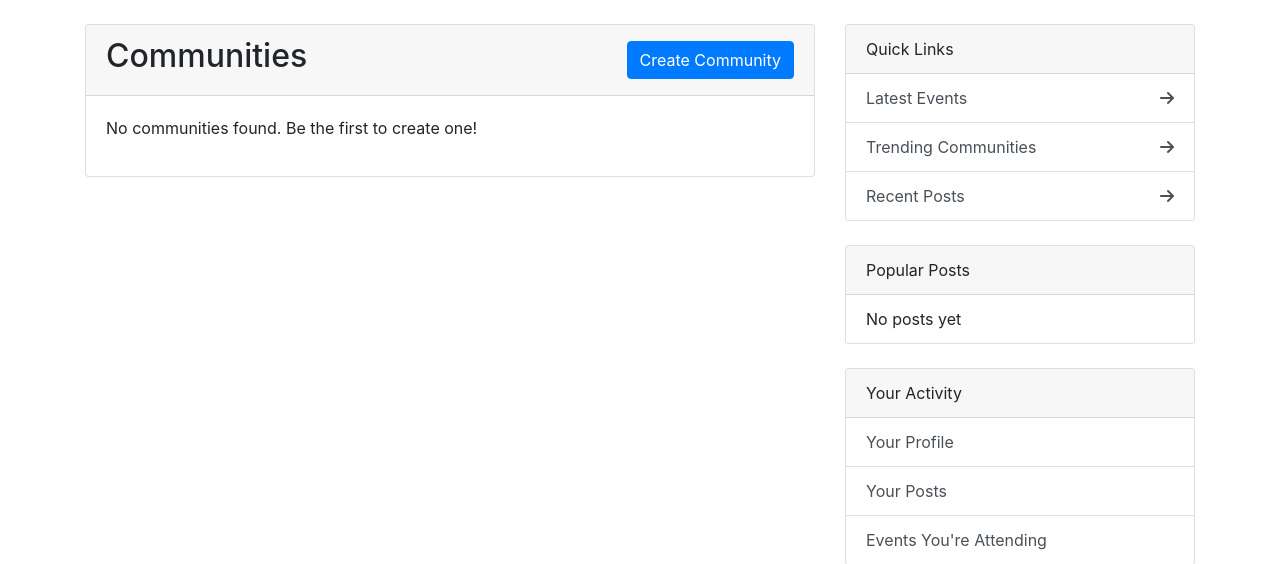
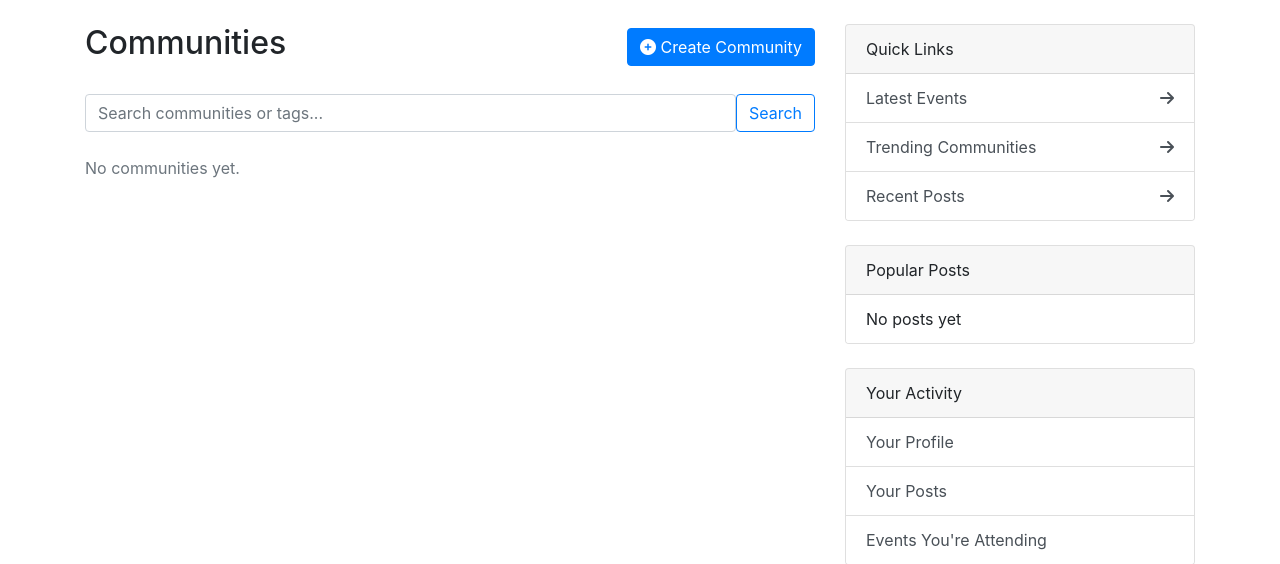
Before and after one commit to ArgoEchelon/DaESD-Uni-Hub, a Django app: page /communities/ in a window 1280 px wide. Shown: the part 56-620 px from the top of the page. Run offline with Django 5.2, Linux system fonts and the light colour scheme; the visitor is signed in with stand-in values (Sample User, id 1); data that the repository does not hold is empty; some libraries are stand-ins or nearby versions.

Commit message:
Add search functionality to communities (name and tags with multi keyword support)

```diff
--- a/communities/views.py
+++ b/communities/views.py
@@ -3,11 +3,23 @@ from django.contrib.auth.decorators import login_required
 from django.contrib import messages
 from .models import Community, Membership
 from . forms import CommunityForm
+from django.db.models import Q
 
 @login_required
 def community_list(request):
+    query = request.GET.get('q', '')
     communities = Community.objects.all()
-    return render(request, 'communities/community_list.html', {'communities': communities})
+
+    if query:
+        keywords = [kw.strip() for kw in query.split(',') if kw.strip()]
+        q_objects = Q()
+
+        for keyword in keywords:
+            q_objects |= Q(name__icontains=keyword) | Q(tags__name__icontains=keyword)
+
+        communities = communities.filter(q_objects).distinct()
+
+    return render(request, 'communities/communities.html', {'communities': communities, 'query': query})
 
 @login_required
 def community_detail(request, pk):
--- a/templates/communities/communities.html
+++ b/templates/communities/communities.html
@@ -1,5 +1,7 @@
 {% extends 'base.html' %}
+{% load static %}
 {% block title %}Communities{% endblock %}
+
 
 {% block content %}
 <div class="d-flex justify-content-between align-items-center mb-4">
@@ -8,6 +10,17 @@
         <i class="fas fa-plus-circle me-1"></i> Create Community
     </a>
 </div>
+
+<form method="get" action="{% url 'community_list' %}" class="d-flex mb-4">
+    <input
+        type="text"
+        name="q"
+        class="form-control me-2"
+        placeholder="Search communities or tags..."
+        value="{{ query|default:'' }}"
+    >
+    <button type="submit" class="btn btn-outline-primary">Search</button>
+</form>
 
 <div class="row row-cols-1 row-cols-md-2 row-cols-lg-3 g-4">
     {% for community in communities %}
@@ -22,6 +35,16 @@
                     <h5 class="card-title fw-semibold">{{ community.name }}</h5>
                     <p class="card-text text-muted">{{ community.description|truncatewords:20 }}</p>
                     <p class="small text-secondary">Created on {{ community.created_at|date:"F d, Y" }}</p>
+
+                    <p class="small text-muted mb-2">
+                        Tags:
+                        {% for tag in community.tags.all %}
+                            <span class="badge bg-secondary">{{ tag.name }}</span>
+                        {% empty %}
+                            No tags
+                        {% endfor %}
+                    </p>
+
                     <a href="{% url 'community_detail' community.pk %}" class="btn btn-outline-primary btn-sm">
                         View Community
                     </a>
```
